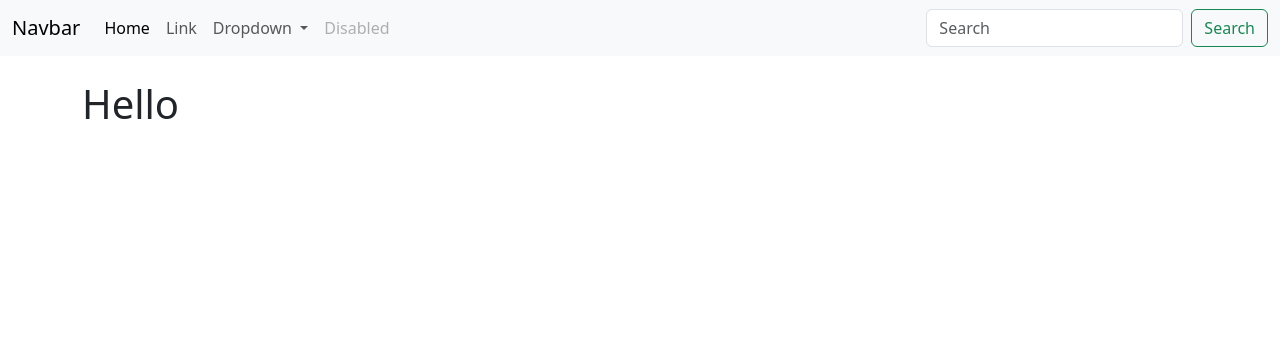
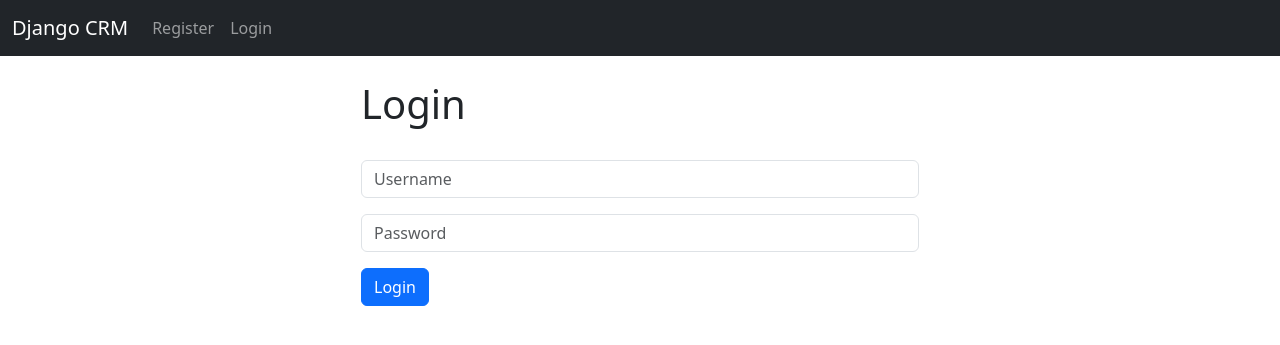
Before and after one commit to ngocxxu/django-dcrm, a Django app: page / in a window 1280 px wide. Shown: the top 345 px of the page. Run offline with Django 5.2, Linux system fonts and the light colour scheme.

Commit message:
add some new templates

```diff
--- a/dcrm/settings.py
+++ b/dcrm/settings.py
@@ -67,7 +67,7 @@ DATABASES = {
         "ENGINE": "django.db.backends.mysql",
         "NAME": "customerTable",
         "USER": "root",
-        "PASSWORD": "admin",
+        "PASSWORD": "Ngocquach97",
         "HOST": "localhost",
         "PORT": "3306",
     }
--- a/managementApp/templates/base.html
+++ b/managementApp/templates/base.html
@@ -13,7 +13,17 @@
   </head>
   <body>
     {% include 'navbar.html' %}
-    <div class="container"><br />{% block content %} {% endblock %}</div>
+    <div class="container">
+      <br />
+      {% if messages %}
+        {% for message in messages%}
+          <div class="alert alert-warning alert-dismissible fade show" role="alert">
+            {{ message }}
+            <button type="button" class="btn-close" data-bs-dismiss="alert" aria-label="Close"></button>
+          </div>
+        {% endfor %}
+      {% endif %} {% block content %} {% endblock %}
+    </div>
 
     <script
       src="https://cdn.jsdelivr.net/npm/bootstrap@5.3.3/dist/js/bootstrap.bundle.min.js"
--- a/managementApp/templates/home.html
+++ b/managementApp/templates/home.html
@@ -1,3 +1,28 @@
 {% extends 'base.html' %} {% block content %}
-<h1>Hello</h1>
+
+<div class="col-md-6 offset-md-3">
+  {% if user.is_authenticated %}
+  <h1>Hello world</h1>
+
+  {% else %}
+  <h1>Login</h1>
+  <br>
+  <form method="POST" action={% url 'home' %}>
+    {% csrf_token %}
+    <div class="mb-3">
+    <input type="text" class="form-control"name="username" placeholder="Username" required>
+  </div>
+  <div class="mb-3">
+    <input type="password" class="form-control" name="password" placeholder="Password" required>
+  </div>
+
+  <button type="submit" class="btn btn-primary">Login</button></form>
+</div>
+  {% endif %}
+
+
+
+
+
+
 {% endblock %}
--- a/managementApp/templates/navbar.html
+++ b/managementApp/templates/navbar.html
@@ -1,6 +1,6 @@
-<nav class="navbar navbar-expand-lg bg-body-tertiary">
+<nav class="navbar navbar-expand-lg navbar-dark bg-dark">
   <div class="container-fluid">
-    <a class="navbar-brand" href="#">Navbar</a>
+    <a class="navbar-brand" href={% url 'home' %}>Django CRM</a>
     <button
       class="navbar-toggler"
       type="button"
@@ -14,42 +14,19 @@
     </button>
     <div class="collapse navbar-collapse" id="navbarSupportedContent">
       <ul class="navbar-nav me-auto mb-2 mb-lg-0">
-        <li class="nav-item">
-          <a class="nav-link active" aria-current="page" href="#">Home</a>
-        </li>
-        <li class="nav-item">
-          <a class="nav-link" href="#">Link</a>
-        </li>
-        <li class="nav-item dropdown">
-          <a
-            class="nav-link dropdown-toggle"
-            href="#"
-            role="button"
-            data-bs-toggle="dropdown"
-            aria-expanded="false"
-          >
-            Dropdown
-          </a>
-          <ul class="dropdown-menu">
-            <li><a class="dropdown-item" href="#">Action</a></li>
-            <li><a class="dropdown-item" href="#">Another action</a></li>
-            <li><hr class="dropdown-divider" /></li>
-            <li><a class="dropdown-item" href="#">Something else here</a></li>
-          </ul>
-        </li>
-        <li class="nav-item">
-          <a class="nav-link disabled" aria-disabled="true">Disabled</a>
-        </li>
+        {% if user.is_authenticated %}
+          <li class="nav-item">
+            <a class="nav-link" href={% url 'logout' %}>Logout</a>
+          </li>
+        {% else %}
+          <li class="nav-item">
+            <a class="nav-link" href={% url 'register' %}>Register</a>
+          </li>
+          <li class="nav-item">
+            <a class="nav-link" href={% url 'home' %}>Login</a>
+          </li>
+        {% endif %}
       </ul>
-      <form class="d-flex" role="search">
-        <input
-          class="form-control me-2"
-          type="search"
-          placeholder="Search"
-          aria-label="Search"
-        />
-        <button class="btn btn-outline-success" type="submit">Search</button>
-      </form>
     </div>
   </div>
 </nav>
--- a/managementApp/urls.py
+++ b/managementApp/urls.py
@@ -3,4 +3,7 @@ from . import views
 
 urlpatterns = [
     path("", views.home, name="home"),
+    # path("login/", views.login_user, name="login"),
+    path("logout/", views.logout_user, name="logout"),
+    path("register/", views.register_user, name="register"),
 ]
--- a/managementApp/views.py
+++ b/managementApp/views.py
@@ -1,5 +1,36 @@
-from django.shortcuts import render
+from django.shortcuts import render, redirect
+from django.contrib.auth import authenticate, login, logout
+from django.contrib import messages
 
 
-def home(request):
-    return render(request, "home.html", {})
+def home(req):
+    # Check to see if logging in
+    if req.method == "POST":
+        username = req.POST["username"]
+        password = req.POST["password"]
+
+        # Authenticate
+        user = authenticate(req, username=username, password=password)
+        if user is not None:
+            login(req, user)
+            messages.success(req, "You have been logged in")
+            return redirect("home")
+        else:
+            messages.error(req, "Fail logged in")
+            return redirect("home")
+    else:
+        return render(req, "home.html", {})
+
+
+# def login_user(req):
+#     pass
+
+
+def logout_user(req):
+    logout(req)
+    messages.success(req, "You have been logged out...")
+    return redirect("home")
+
+
+def register_user(req):
+    return render(req, "register.html", {})
--- a/mydb.py
+++ b/mydb.py
@@ -7,7 +7,7 @@ import mysql.connector
 
 config = {
     "user": "root",
-    "password": "admin",
+    "password": "Ngocquach97",
     "host": "localhost",
     # "port": "3306",
     # "raise_on_warnings": True,
```
Also changed, not shown: managementApp/forms.py (added, +61 -0 lines), managementApp/templates/register.html (added, +10 -0 lines), 1 other file.
